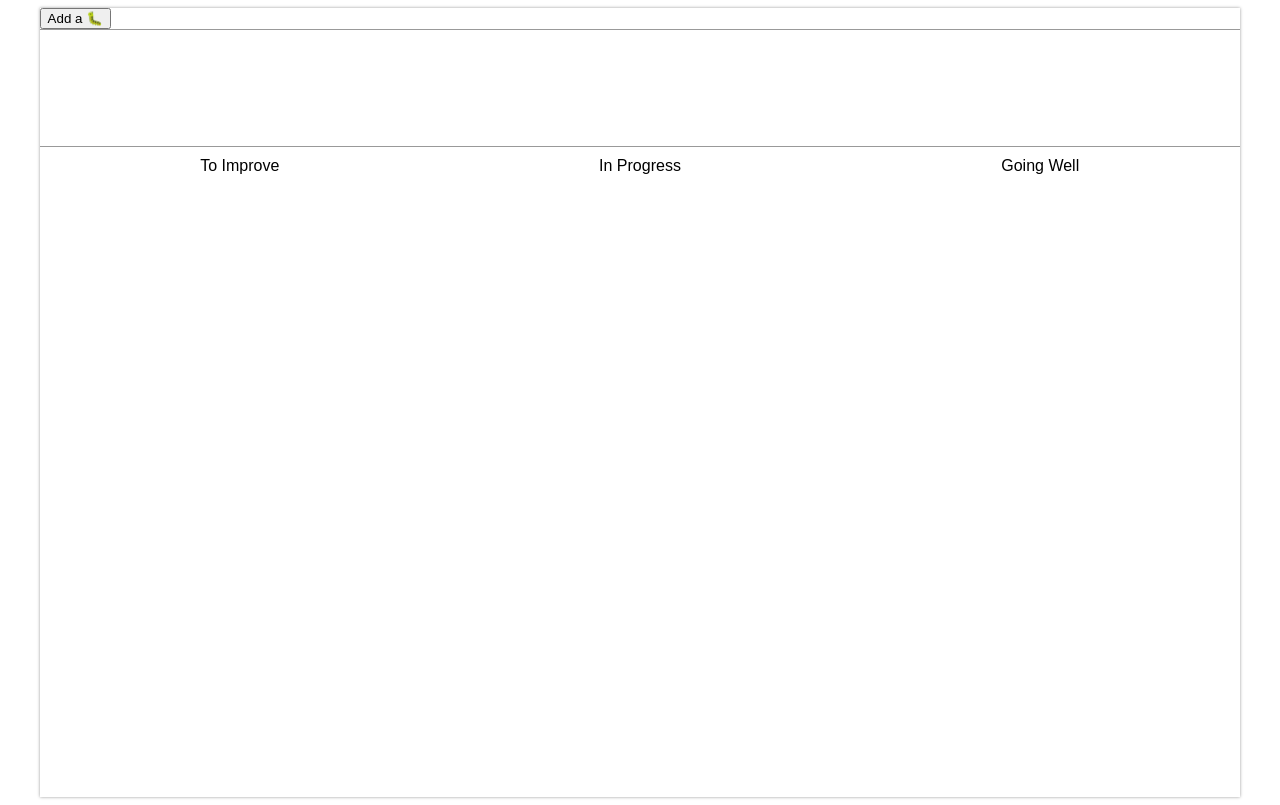
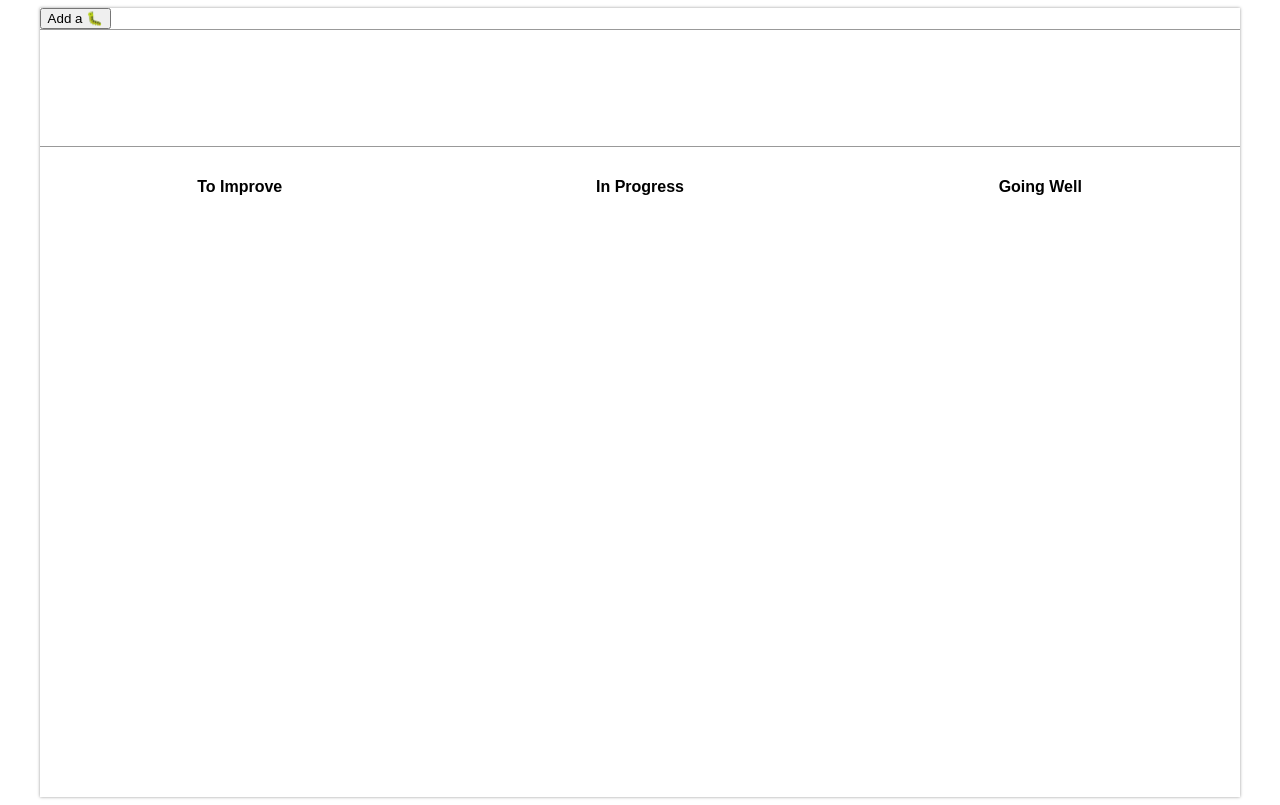
Before and after one commit to alex-j-garcia/probiotic-playbook, a React (Create React App) app: page / in a window 1280 px wide. Built offline with nearby package versions, Linux system fonts and the light colour scheme; the HTML template or start-up script is replaced by a standard one.

Commit message:
Fix bug preventing column cards from dragging

```diff
--- a/src/common/components/Drag.js
+++ b/src/common/components/Drag.js
@@ -1,11 +1,7 @@
 export default function Drag({ dataItem, children }) {
-  const handleDragStart = (event) => (
+  const handleDragStart = (event) => {
     event.dataTransfer.setData('drag-item', JSON.stringify(dataItem))
-  );
+  };
 
-  return (
-    <div draggable onDragStart={handleDragStart}>
-      {children}
-    </div>
-  )
+  return <div draggable onDragStart={handleDragStart}>{children}</div>;
 }
--- a/src/components/BugBoard/BugBoard.js
+++ b/src/components/BugBoard/BugBoard.js
@@ -17,11 +17,7 @@ export default function BugBoard() {
     />
   ));
 
-  return (
-    <div className='BugBoard'>
-      {columns}
-    </div>
-  );
+  return <div className='BugBoard'>{columns}</div>;
 }
 
 const columnMap = [
--- a/src/components/Column/Column.js
+++ b/src/components/Column/Column.js
@@ -1,4 +1,3 @@
-import { useState } from 'react';
 import PropTypes from 'prop-types';
 import DragCardList from '../DragCardList/DragCardList';
 import './Column.css';
@@ -9,18 +8,9 @@ Column.propTypes = {
 };
 
 export default function Column({ name, list = [], }) {
-  const [isDragOver, setIsDragOver] = useState(false);
-  const styles = {
-    backgroundColor: isDragOver ? 'hsla(0, 8%, 95%, 0.6)' : ''
-  };
-
   return (
-    <div
-      className='Column'
-      onDragEnter={() => setIsDragOver(true)}
-      onDragLeave={() => setIsDragOver(false)}
-      style={styles}
-    >{name}
+    <div className='Column'>
+      <h4>{name}</h4>
       <DragCardList list={list} />
     </div>
   );
--- a/src/components/DragCardList/DragCardList.js
+++ b/src/components/DragCardList/DragCardList.js
@@ -1,4 +1,4 @@
-import DragCard from '../BugCard/BugCard';
+import DragCard from '../DragCard/DragCard';
 import List from '../../common/components/List';
 
 export default function DragCardList ({ list, }) {
```
Also changed, not shown: src/common/components/List.js (+2 -9 lines).
